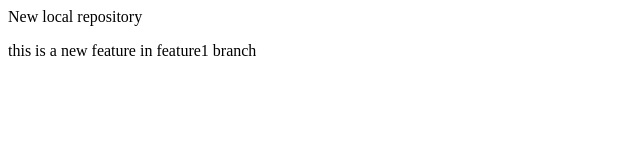
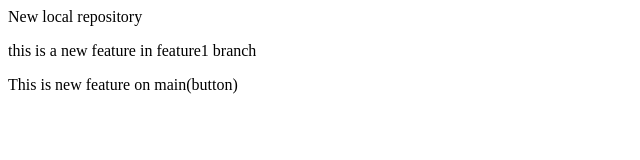
Before and after one commit to Vijaylaxmi-Swamy/local-repository, a plain HTML site: page index.html in a window 1280 px wide. Shown: the whole page, without its empty margins (0-640 px from the left). Drawn offline with Linux system fonts and the light colour scheme.

```diff
--- a/index.html
+++ b/index.html
@@ -1,3 +1,4 @@
 <p>New local repository</p>
 
 this is a new feature in feature1 branch
+<p>This is new feature on main(button)</p>
```
